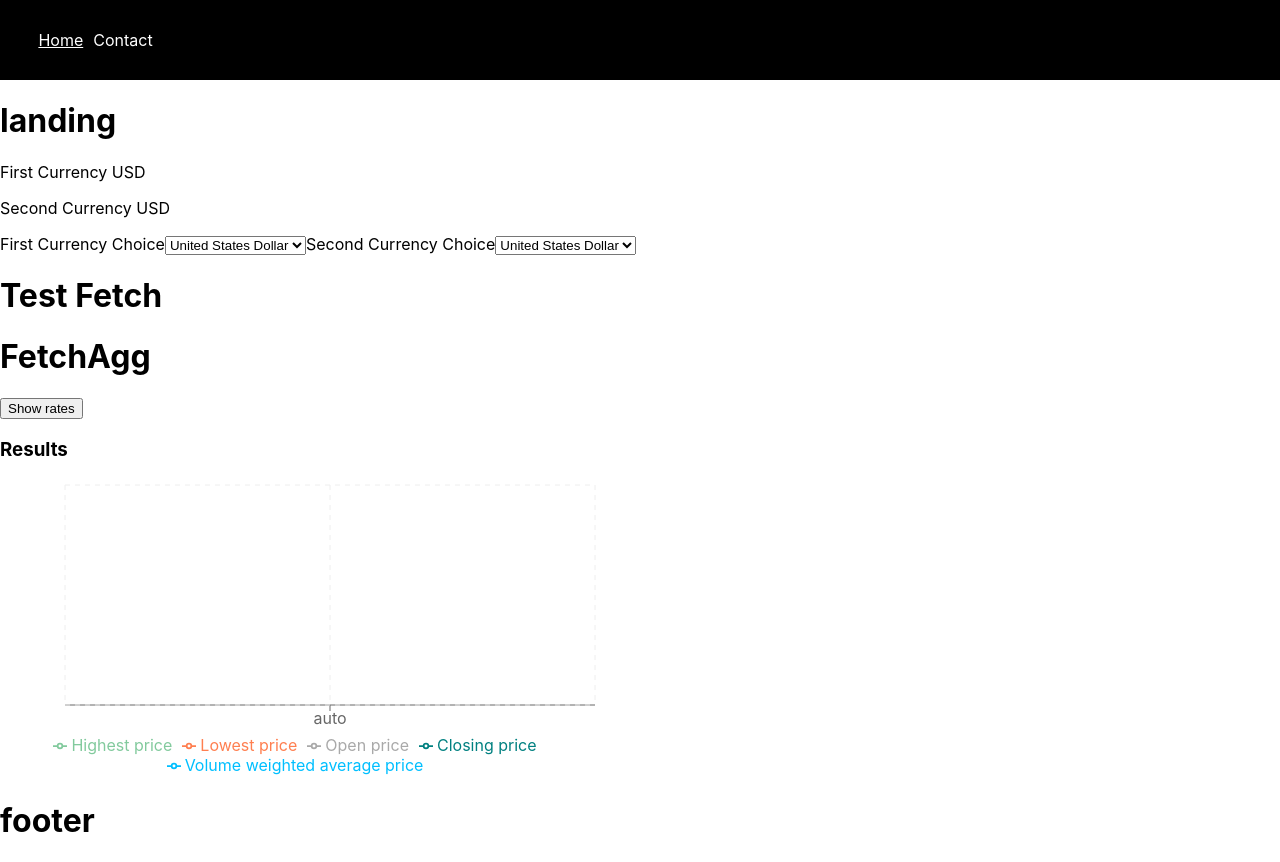
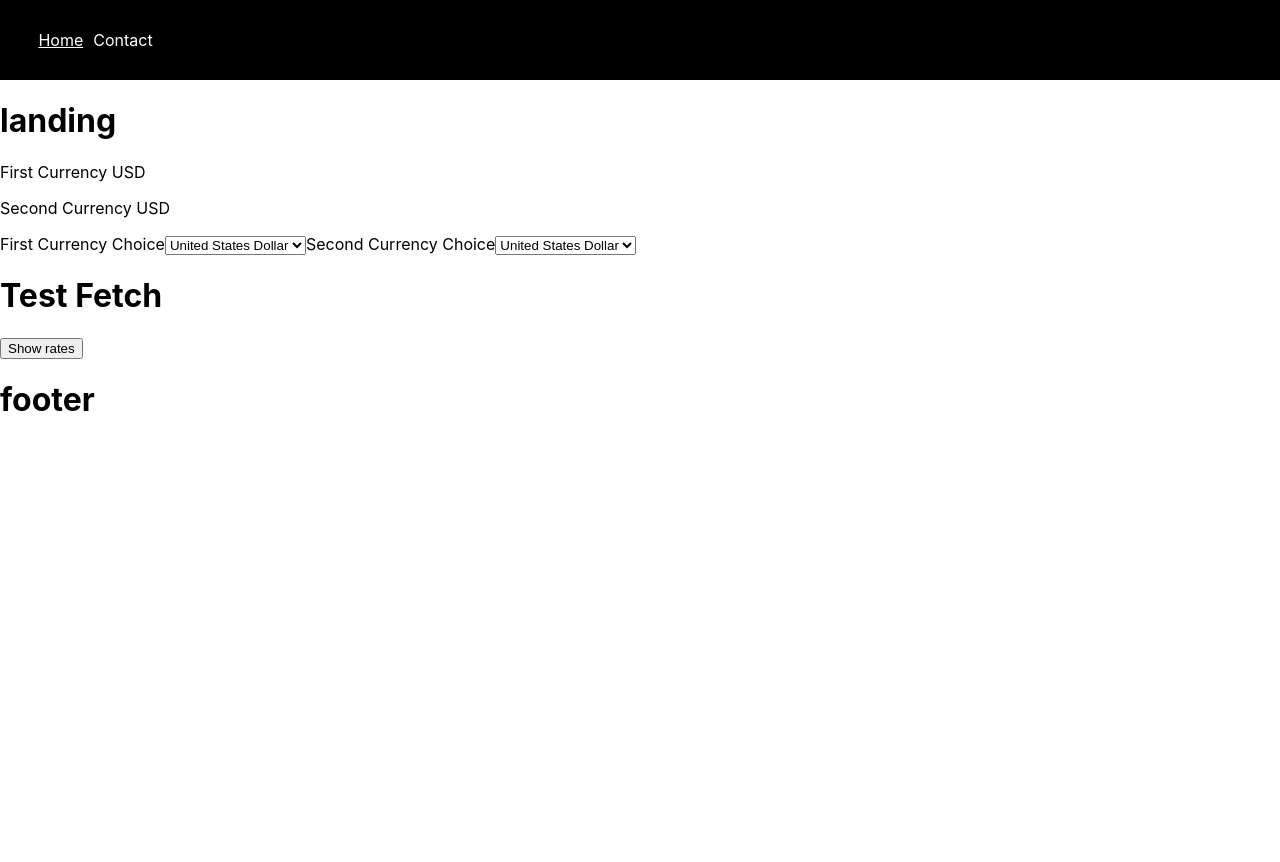
Before and after one commit to stansaner/ExchangeMate, a React (Create React App) app: page / in a window 1280 px wide. After the commit the page ends 800 px from the top, so only its background shows below. Built offline with nearby package versions, Linux system fonts and the light colour scheme; no server answers.

Commit message:
debugged graph

```diff
--- a/src/components/chartData/chartData.js
+++ b/src/components/chartData/chartData.js
@@ -10,6 +10,8 @@ const ChartedData = (props) => {
    // console.log(props.dates);
 
     const results = props.fetchedData.results;
+
+    // const results = props.data.results;
 
    // const dates = props.dates;
 
--- a/src/components/fetchagg/fetchAgg.js
+++ b/src/components/fetchagg/fetchAgg.js
@@ -7,7 +7,7 @@ import ChartedData from "../../components/chartData/chartData";
 
 function FetchAgg(props) {
 
-  const [showChart, setShowChart] = useState(false);
+ // const [showChart, setShowChart] = useState(false);
 
   const time = moment();
   const today = moment(time).format('YYYY-MM-DD');
@@ -24,15 +24,18 @@ function FetchAgg(props) {
 
        // console.log(data);
 
-       setShowChart(true)
+       props.setShowChart(true);
+
+       //props.chartStatus(showChart);
+
+       return data;
       })
+
   }
 
   return (
     <div>
-      <h1>FetchAgg</h1>
       <button onClick={bringData}>Show rates</button>
-      {showChart && <ChartedData fetchedData={props.onDataFetch}/>}
     </div>
   );
 };
--- a/src/pages/landing/Landing.js
+++ b/src/pages/landing/Landing.js
@@ -12,6 +12,9 @@ function Landing() {
   const [currencyA, setCurrencyA] = useState("USD");
   const [currencyB, setCurrencyB] = useState("USD");
 
+  //TESTING
+  const [showChart, setShowChart] = useState(false);
+
 
   // Using setFetchedData function from useState to update fetchedData state
   const [fetchedData, setFetchedData] = useState('');
@@ -21,6 +24,8 @@ function Landing() {
     setFetchedData(data);
   }
 
+  // <ChartedData fetchedData={fetchedData}/>
+
   return (
     <>
       <h1>landing</h1>
@@ -28,8 +33,8 @@ function Landing() {
       <p>Second Currency {currencyB}</p>
       <Dropdown currencyA={currencyA} currencyB={currencyB} setCurrencyA={setCurrencyA} setCurrencyB={setCurrencyB}/>
       <FetchCurrencies />
-      <FetchAgg currencyA={currencyA} currencyB={currencyB} onDataFetch={handleData}/>
-      <ChartedData fetchedData={fetchedData}/>
+      <FetchAgg currencyA={currencyA} currencyB={currencyB} onDataFetch={handleData} showChart={showChart} setShowChart={setShowChart}/>
+      {showChart && <ChartedData showChart={showChart} setShowChart={setShowChart} fetchedData={fetchedData}/>}
     </>
   );
 };
```
